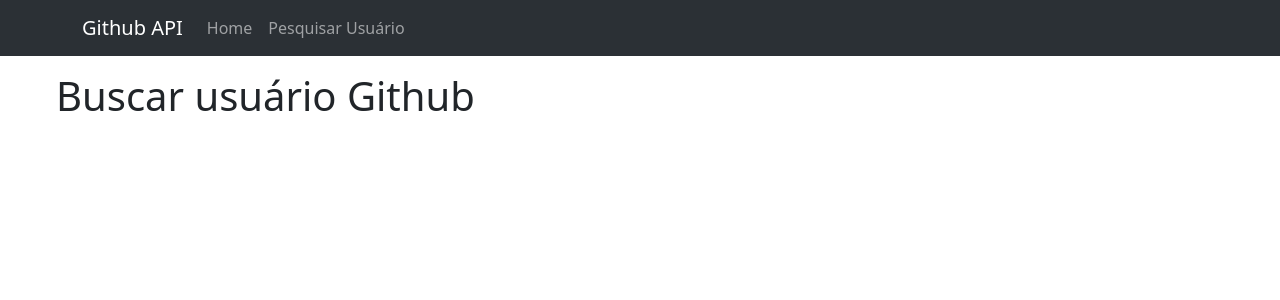
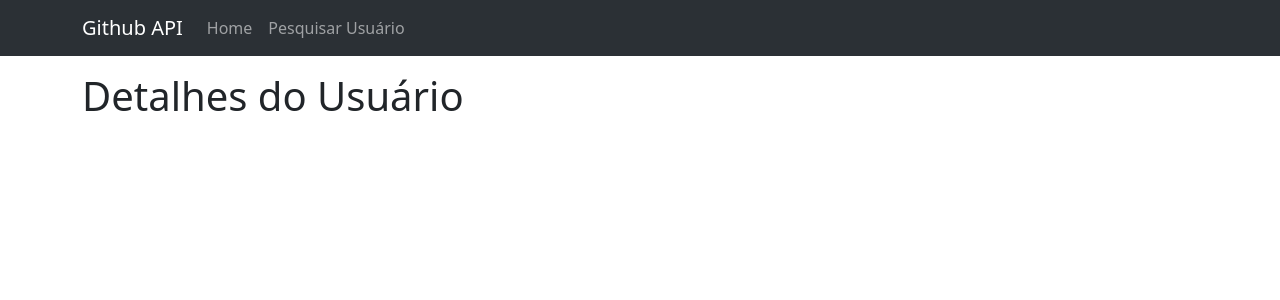
Before and after one commit to JoaoAlisson/git-app, a Next.js app: page /user/view/1 in a window 1280 px wide. Shown: the top 300 px of the page. Built offline with nearby package versions, Linux system fonts and the light colour scheme; no server answers.

Commit message:
style user details

```diff
--- a/app/user/view/[id]/page.tsx
+++ b/app/user/view/[id]/page.tsx
@@ -1,10 +1,10 @@
 'use client'
 
-import Link from "next/link";
 import { useEffect, useState } from "react";
 import { IUser } from "../../../../src/models/user.model";
 import { getUser } from "../../../../src/api/api";
 import UserComponent from "../../../../src/components/UserComponent";
+import { Container, Stack } from "react-bootstrap";
 
 export default function Page({ params }: { params: { id: string } }) {
   const { id } = params;
@@ -17,10 +17,14 @@ export default function Page({ params }: { params: { id: string } }) {
     });
   }, [id]);
 
-  return <div>
-      <h1>Buscar usuário Github</h1>
-      <div>
+  return (
+    <Stack gap={3}>
+      <Container>
+        <h1>Detalhes do Usuário</h1>
+      </Container>
+      <Container>
         { user?.id && <UserComponent user={user} showDetails={true}></UserComponent> }
-      </div>
-    </div>
+      </Container>
+    </Stack>
+  );
 }
--- a/src/components/UserComponent.tsx
+++ b/src/components/UserComponent.tsx
@@ -4,12 +4,12 @@ import { Card } from 'react-bootstrap';
 import { IUser } from '../models/user.model';
 import Link from 'next/link';
 
-interface IParams {
+interface IProps {
     user: IUser;
     showDetails: boolean
 };
 
-export default function UserComponent({ user, showDetails }: IParams) {
+export default function UserComponent({ user, showDetails }: IProps) {
     return (
         <Card className="col-md-4">
             <Card.Img variant="top" src={user.avatar_url} />
```
